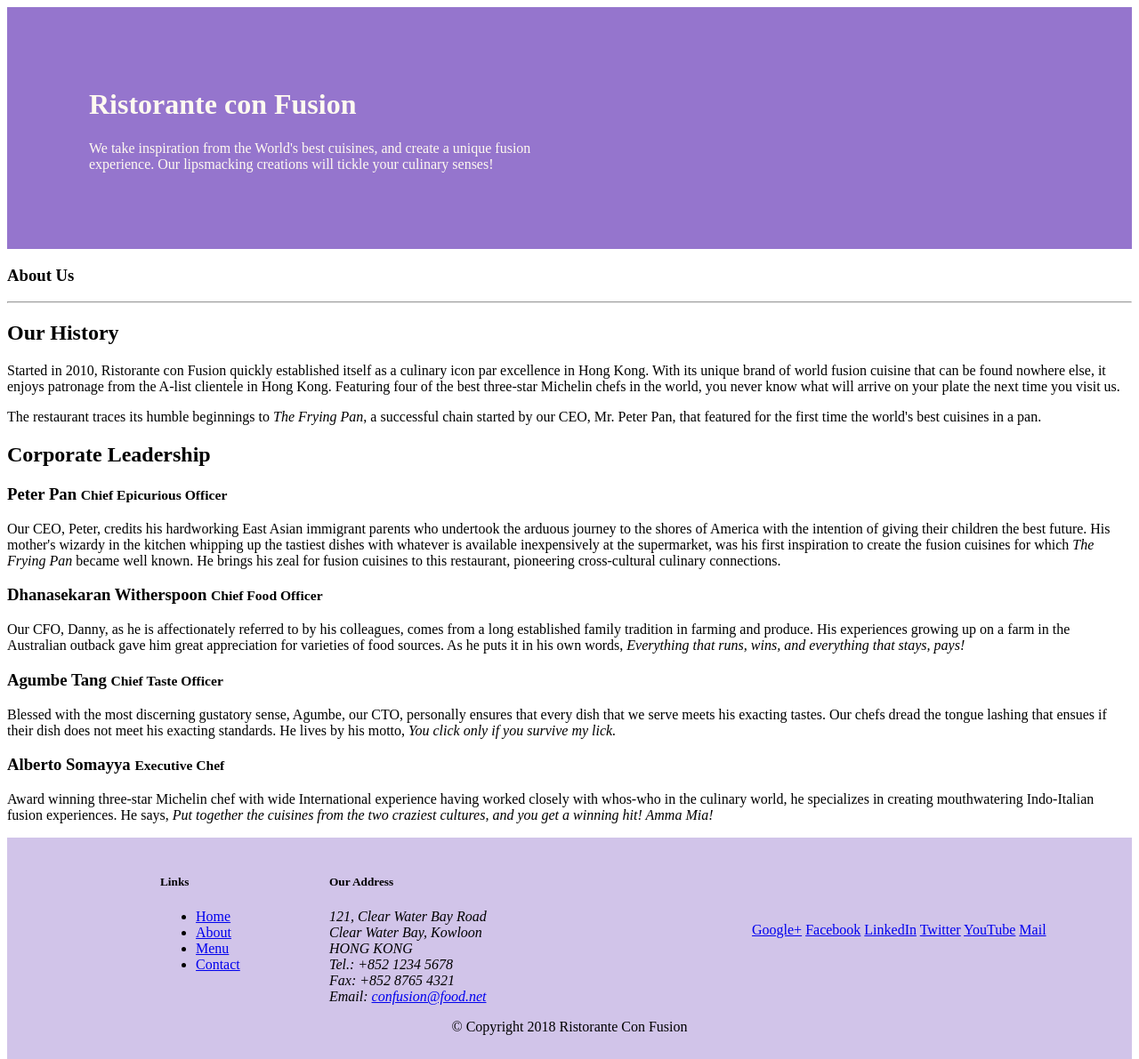
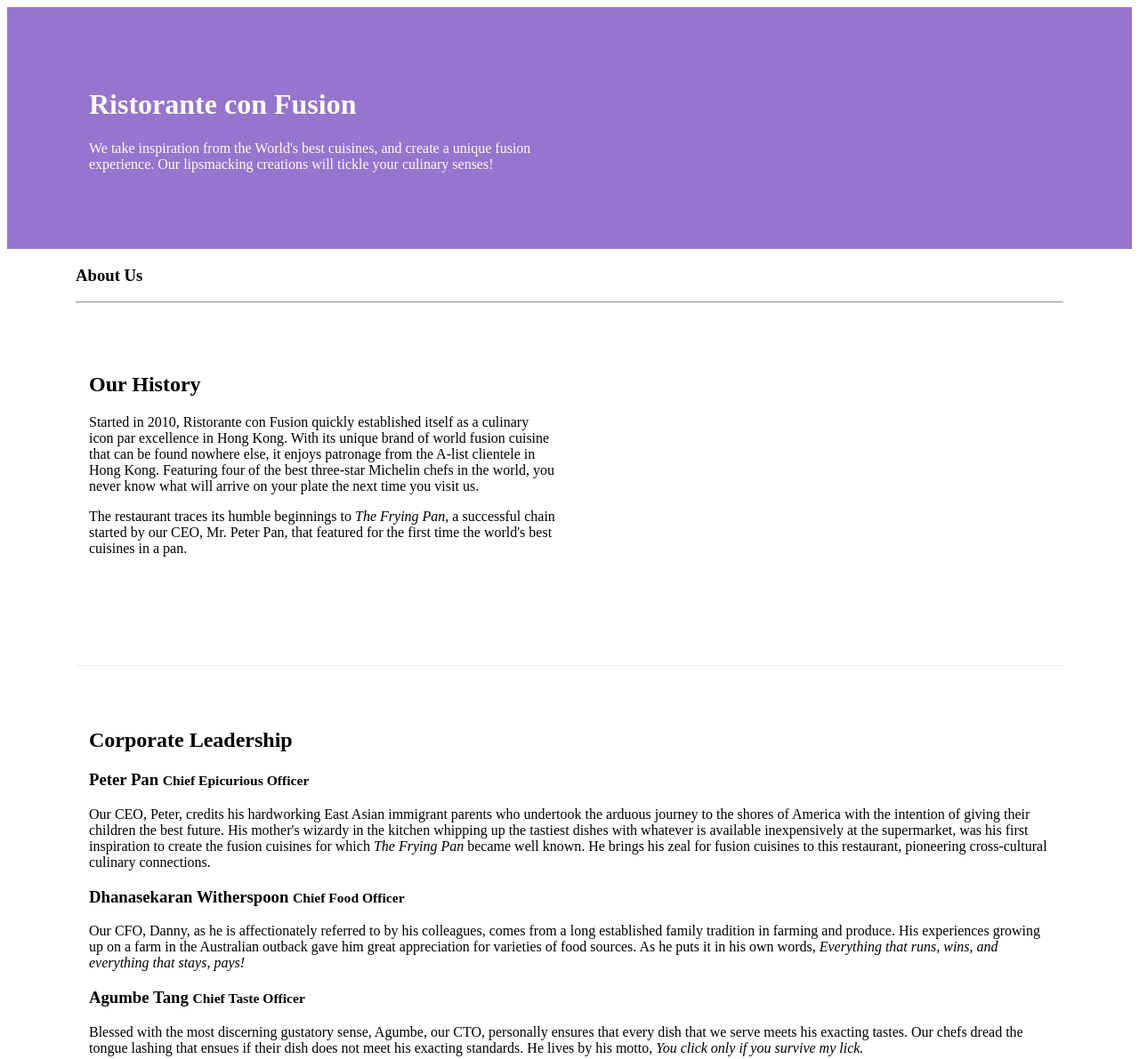
Before and after one commit to Akshaya222/Confusion, a website: page aboutus.html in a window 1280 px wide. Shown: the top 1191 px of the page at 89% size. Drawn offline with nearby package versions, Linux system fonts and the light colour scheme.

Commit message:
Assignment-1

```diff
--- a/aboutus.html
+++ b/aboutus.html
@@ -2,14 +2,9 @@
 <html lang="en">
 
 <head>
-    <meta charset="utf-8">
-      <meta name="viewport" content="width=device-width, initial-scale=1, shrink-to-fit=no">
-      <meta http-equiv="x-ua-compatible" content="ie=edge">
-
     <link rel="stylesheet" href="node_modules/bootstrap/dist/css/bootstrap-grid.min.css">
     <link rel="stylesheet" href="css/styles.css">
     <title>Ristorante Con Fusion: About Us</title>
-
 </head>
 
 <body>
@@ -27,36 +22,36 @@
         </div>
     </header>
 
-    <div>
-        <div>
-            <div>
+    <div class="container">
+        <div class="row">
+            <div class="col-12 col-sm-12">
                <h3>About Us</h3>
                <hr>
             </div>
         </div>
 
-        <div>
-            <div>
+        <div class="row row-content">
+            <div class="col-12 col-sm-6">
                 <h2>Our History</h2>
                 <p>Started in 2010, Ristorante con Fusion quickly established itself as a culinary icon par excellence in Hong Kong. With its unique brand of world fusion cuisine that can be found nowhere else, it enjoys patronage from the A-list clientele in Hong Kong.  Featuring four of the best three-star Michelin chefs in the world, you never know what will arrive on your plate the next time you visit us.</p>
                 <p>The restaurant traces its humble beginnings to <em>The Frying Pan</em>, a successful chain started by our CEO, Mr. Peter Pan, that featured for the first time the world's best cuisines in a pan.</p>
             </div>
-            <div>
+            <div class="col-12 col-sm">
             </div>
         </div>
 
 
-        <div>
-            <div>
+        <div class="row row-content">
+            <div class="col-12 col-sm-12">
                 <h2>Corporate Leadership</h2>
                 <h3>Peter Pan <small>Chief Epicurious Officer</small></h3>
-                <p>Our CEO, Peter, credits his hardworking East Asian immigrant parents who undertook the arduous journey to the shores of America with the intention of giving their children the best future. His mother's wizardy in the kitchen whipping up the tastiest dishes with whatever is available inexpensively at the supermarket, was his first inspiration to create the fusion cuisines for which <em>The Frying Pan</em> became well known. He brings his zeal for fusion cuisines to this restaurant, pioneering cross-cultural culinary connections.</p>
+                <p class="d-none d-sm-block">Our CEO, Peter, credits his hardworking East Asian immigrant parents who undertook the arduous journey to the shores of America with the intention of giving their children the best future. His mother's wizardy in the kitchen whipping up the tastiest dishes with whatever is available inexpensively at the supermarket, was his first inspiration to create the fusion cuisines for which <em>The Frying Pan</em> became well known. He brings his zeal for fusion cuisines to this restaurant, pioneering cross-cultural culinary connections.</p>
                 <h3>Dhanasekaran Witherspoon <small>Chief Food Officer</small></h3>
-                <p>Our CFO, Danny, as he is affectionately referred to by his colleagues, comes from a long established family tradition in farming and produce. His experiences growing up on a farm in the Australian outback gave him great appreciation for varieties of food sources. As he puts it in his own words, <em>Everything that runs, wins, and everything that stays, pays!</em></p>
+                <p class="d-none d-sm-block">Our CFO, Danny, as he is affectionately referred to by his colleagues, comes from a long established family tradition in farming and produce. His experiences growing up on a farm in the Australian outback gave him great appreciation for varieties of food sources. As he puts it in his own words, <em>Everything that runs, wins, and everything that stays, pays!</em></p>
                 <h3>Agumbe Tang <small>Chief Taste Officer</small></h3>
-                <p>Blessed with the most discerning gustatory sense, Agumbe, our CTO, personally ensures that every dish that we serve meets his exacting tastes. Our chefs dread the tongue lashing that ensues if their dish does not meet his exacting standards. He lives by his motto, <em>You click only if you survive my lick.</em></p>
+                <p class="d-none d-sm-block">Blessed with the most discerning gustatory sense, Agumbe, our CTO, personally ensures that every dish that we serve meets his exacting tastes. Our chefs dread the tongue lashing that ensues if their dish does not meet his exacting standards. He lives by his motto, <em>You click only if you survive my lick.</em></p>
                 <h3>Alberto Somayya <small>Executive Chef</small></h3>
-                <p>Award winning three-star Michelin chef with wide International experience having worked closely with whos-who in the culinary world, he specializes in creating mouthwatering Indo-Italian fusion experiences. He says, <em>Put together the cuisines from the two craziest cultures, and you get a winning hit! Amma Mia!</em></p>
+                <p class="d-none d-sm-block">Award winning three-star Michelin chef with wide International experience having worked closely with whos-who in the culinary world, he specializes in creating mouthwatering Indo-Italian fusion experiences. He says, <em>Put together the cuisines from the two craziest cultures, and you get a winning hit! Amma Mia!</em></p>
             </div>
        </div>
 
```
